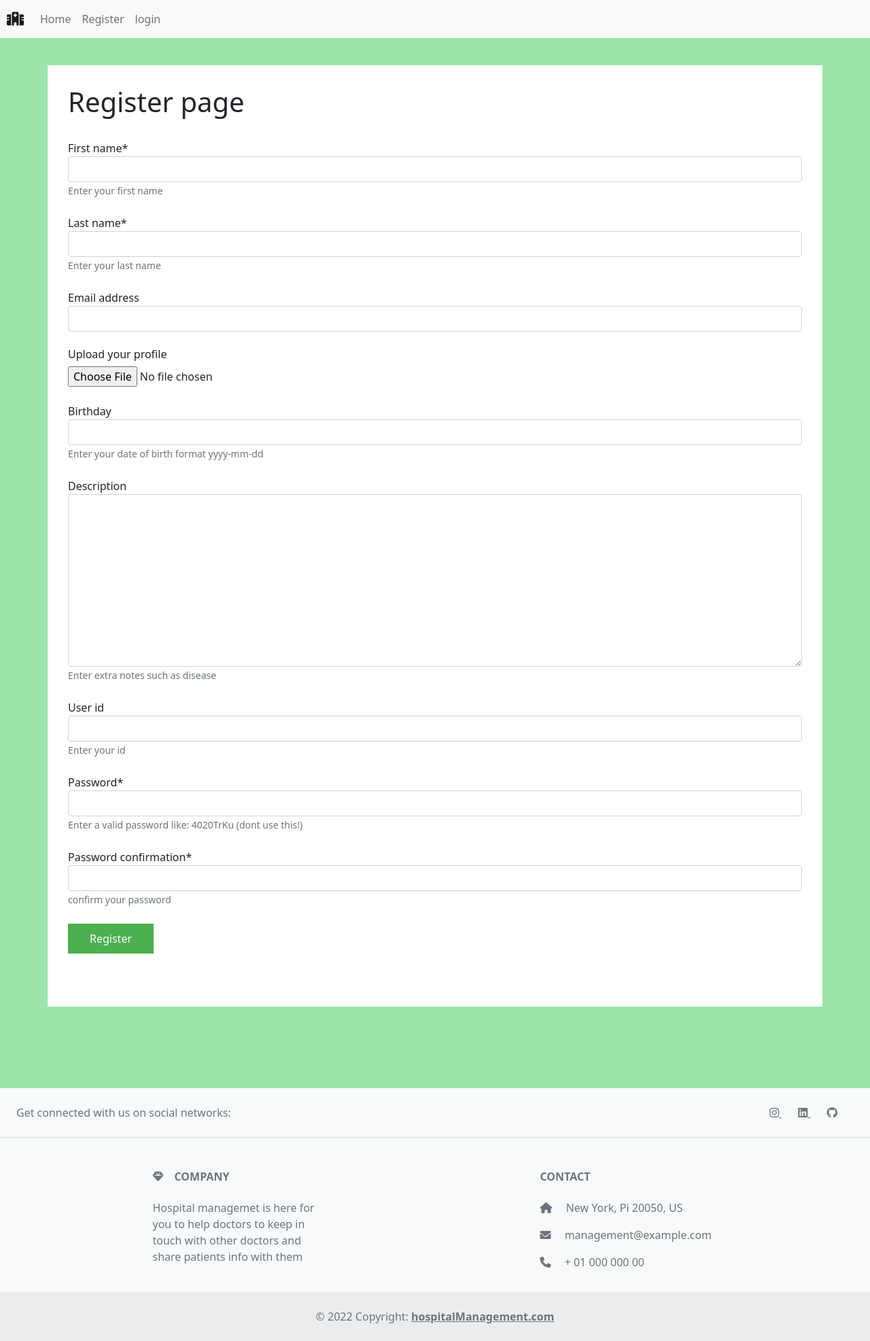
After one commit to mohamad-liyaghi/hospital-management, a Django app: page /register/ in a window 1280 px wide. The commit adds this page. Shown: the whole page at 68% size. Run offline with Django 4.2, Linux system fonts and the light colour scheme; some libraries are stand-ins or nearby versions.

Commit message:
Base authentication system added

```diff
--- /dev/null
+++ b/app/base/forms.py
@@ -0,0 +1,23 @@
+from django import forms
+from  django.contrib.auth.forms import UserCreationForm
+from base.models import BaseUser
+
+class RegisterUserForm(UserCreationForm):
+    class Meta:
+        model = BaseUser
+        fields = ('username','first_name','last_name','email','picture','birthday','description','user_id','token', 'password1', 'password2')
+        help_texts = {
+            'username': None,
+            'first_name': "Enter your first name",
+            'last_name' : "Enter your last name",
+            "birthday" : "Enter your date of birth format yyyy-mm-dd",
+            "description" : "Enter extra notes such as disease ",
+            "user_id" : "Enter your id",
+
+        }
+    def __init__(self, *args, **kwargs):
+        super(RegisterUserForm, self).__init__(*args, **kwargs)
+        self.fields['password1'].widget.attrs['class'] = 'form-control'
+        self.fields['password2'].widget.attrs['class'] = 'form-control'
+        self.fields['password1'].help_text = "Enter a valid password like: 4020TrKu (dont use this!)"
+        self.fields['password2'].help_text = 'confirm your password'
--- /dev/null
+++ b/app/base/mixins.py
@@ -0,0 +1,10 @@
+from django.shortcuts import redirect
+from django.contrib import messages
+
+class LoginMixin():
+    def dispatch(self, request, *args, **kwargs):
+        if self.request.user.is_authenticated:
+            messages.success(request,"you are already logged in!")
+            return redirect("base:home")
+        else:
+            return super().dispatch(request, *args, **kwargs)
--- a/app/base/models.py
+++ b/app/base/models.py
@@ -28,3 +28,5 @@ class BaseUser(AbstractUser):
     add_hospital = models.BooleanField(default=False)
     add_doctor = models.BooleanField(default=False)
     add_admin = models.BooleanField(default=False)
+    def __str__(self):
+        return self.first_name
--- a/app/base/urls.py
+++ b/app/base/urls.py
@@ -1,8 +1,11 @@
 from django.urls import path
-from .views import homePage
+from .views import homePage,loginPage,logoutView,registerPage
 
 app_name = "base"
 
 urlpatterns = [
-    path("",homePage,name="home")
+    path("",homePage,name="home"),
+    path("login/",loginPage.as_view(),name="login"),
+    path("register/",registerPage.as_view(),name="register"),
+    path("logout/",logoutView,name="logout")
 ]
--- a/app/base/views.py
+++ b/app/base/views.py
@@ -1,5 +1,49 @@
-from django.shortcuts import render
+from django.shortcuts import render,redirect
+from django.contrib.auth.views import LoginView
+from django.views.generic import  CreateView
+from django.urls import reverse_lazy
+from django.contrib import messages
+from django.contrib.auth import logout
+from django.db import transaction
 
+
+import uuid
+
+from .mixins import LoginMixin
+from .forms import RegisterUserForm
 # Create your views here.
+
+
 def homePage(request):
-    return  render(request,"base-app/home.html")
+    return  render(request,"base-app/other/home.html")
+
+
+class loginPage(LoginMixin,LoginView):
+    template_name = "base-app/authentication/login.html"
+    def get_success_url(self):
+        messages.success(self.request,"you are now logged in")
+        return reverse_lazy('base:home')
+
+class registerPage(LoginMixin,CreateView):
+    form_class = RegisterUserForm
+    template_name = 'base-app/authentication/register.html'
+    @transaction.atomic
+    def form_valid(self, form):
+        user = self.form_class(self.request.POST, self.request.FILES)
+        user = user.save(commit=False)
+        user.username = uuid.uuid4().hex.upper()[0:30]
+        user.token = uuid.uuid4().hex.upper()[0:15]
+        user.save()
+        messages.success(self.request, "you are now registered")
+        return redirect('base:home')
+    def form_invalid(self, form):
+        messages.success(self.request, "sth went wrong, please try again")
+
+
+def logoutView(request):
+    if request.user.is_authenticated:
+        logout(request)
+        messages.success(request, "you were logged out!")
+        return redirect('base:home')
+    else:
+        return redirect('base:login')
--- a/app/static/base/style.css
+++ b/app/static/base/style.css
@@ -7,6 +7,18 @@ body{
     padding: 30px;
     margin: 70px;
     margin-top:40px;
-    margin-bottom: 150px;
+    margin-bottom: 120px;
     text-align: left;
 }
+
+
+.btn-green{
+    background-color: #4CAF50;
+      border: none;
+      color: white;
+      padding: 10px 32px;
+      text-align: center;
+      text-decoration: none;
+      display: inline-block;
+      font-size: 16px;
+}
--- /dev/null
+++ b/app/templates/base-app/authentication/register.html
@@ -0,0 +1,31 @@
+{%extends 'base/base.html'%}
+<!DOCTYPE html>
+<html lang="en">
+<head>
+    {% load crispy_forms_tags %}
+    <meta charset="UTF-8">
+    {%block title%}Register{%endblock%}
+</head>
+<body>
+{%block body%}
+<h1>Register page</h1>
+<br/>
+		<form enctype="multipart/form-data" action="" method=POST>
+			{% csrf_token %}
+          {{form.first_name|as_crispy_field}}<br>
+          {{form.last_name|as_crispy_field}}<br>
+          {{form.email|as_crispy_field}}<br>
+          <h6>Upload your profile</h6>
+          {{form.picture}}<br><br>
+          {{form.birthday|as_crispy_field}}<br>
+          {{form.description|as_crispy_field}}<br>
+          {{form.user_id|as_crispy_field}}<br>
+          {{form.password1|as_crispy_field}}<br>
+          {{form.password2|as_crispy_field}}<br>
+
+            <input type="submit" value="Register" class="btn-green">
+		</form>
+<br/><br/>
+{%endblock%}
+</body>
+</html>
--- a/app/templates/base/base.html
+++ b/app/templates/base/base.html
@@ -11,6 +11,14 @@
 </head>
 <body>
 {%include 'base/navbar.html'%}
+{% if messages %}
+        {% for message in messages %}
+          <div class="alert alert-success alert-dismissible fade show" role="alert">
+            {{ message }}
+            <button type="button" class="btn-close" data-bs-dismiss="alert" aria-label="Close"></button>
+          </div>
+        {% endfor %}
+{% endif %}
 <div class="main-box">
     {%block body%}
     {%endblock%}
--- a/app/templates/base/footer.html
+++ b/app/templates/base/footer.html
@@ -30,8 +30,8 @@
             Hospital managemet is here for you to help doctors to keep in touch with other doctors and share patients info with them
           </p>
         </div>
+        {%if request.user.is_authenticated%}
         <div class="col-md-2 col-lg-2 col-xl-2 mx-auto mb-4">
-          {%if request.user.is_authenticated%}
             <h6 class="text-uppercase fw-bold mb-4">
               Pages
             </h6>
@@ -45,28 +45,6 @@
               <a href="#!" class="text-reset">Register admin</a>
             </p>
           </div>
-          <div class="col-md-3 col-lg-2 col-xl-2 mx-auto mb-4">
-            <!-- Links -->
-            <h6 class="text-uppercase fw-bold mb-4">
-              Other pages
-            </h6>
-            <p>
-              <a href="#!" class="text-reset">idk</a>
-            </p>
-            <p>
-              <a href="#!" class="text-reset">Settings</a>
-            </p>
-        {%else%}
-            <h6 class="text-uppercase fw-bold mb-4">
-            Pages
-          </h6>
-          <p>
-            <a href="#!" class="text-reset">Register</a>
-          </p>
-          <p>
-            <a href="#!" class="text-reset">Login</a>
-          </p>
-        </div>
         {%endif%}
         <div class="col-md-4 col-lg-3 col-xl-3 mx-auto mb-md-0 mb-4">
           <!-- Links -->
--- a/app/templates/base/navbar.html
+++ b/app/templates/base/navbar.html
@@ -1,18 +1,25 @@
 <nav class="navbar navbar-expand-lg navbar-light bg-light">
-
   <button class="navbar-toggler" type="button" data-toggle="collapse" data-target="#navbarSupportedContent" aria-controls="navbarSupportedContent" aria-expanded="false" aria-label="Toggle navigation">
     <span class="navbar-toggler-icon"></span>
   </button>
-
   <div class="collapse navbar-collapse" id="navbarSupportedContent">
     <ul class="navbar-nav mr-auto">
         <a class="navbar-brand" style="margin-left:10px;" href="#"><i class="fa-solid fa-hospital"></i></a>
       <li class="nav-item active">
         <a class="nav-link " href="#">Home</a>
       </li>
+      {%if request.user.is_authenticated%}
+        <li class="nav-item">
+          <a class="nav-link" href="{%url 'base:logout' %}">Logout</a>
+        </li>
+      {%else%}
       <li class="nav-item">
-        <a class="nav-link" href="#">Link</a>
+        <a class="nav-link" href="{%url 'base:register' %}">Register</a>
       </li>
+      <li class="nav-item">
+          <a class="nav-link" href="{%url 'base:login' %}">login</a>
+        </li>
+      {%endif%}
     </ul>
   </div>
 </nav>
--- a/config/settings.py
+++ b/config/settings.py
@@ -38,8 +38,10 @@ INSTALLED_APPS = [
     'django.contrib.sessions',
     'django.contrib.messages',
     'django.contrib.staticfiles',
+    'crispy_forms',
     'app.base.apps.BaseConfig',
     'app.hospital.apps.HospitalConfig',
+    'django_cleanup.apps.CleanupConfig',
 ]
 
 MIDDLEWARE = [
@@ -124,9 +126,11 @@ STATIC_URL = 'static/'
 # https://docs.djangoproject.com/en/4.0/ref/settings/#default-auto-field
 
 DEFAULT_AUTO_FIELD = 'django.db.models.BigAutoField'
+STATIC_URL = "app/static/"
 STATICFILES_DIRS = [
     BASE_DIR / "app/static",
 ]
 MEDIA_ROOT = os.path.join(BASE_DIR,'app/files')
 
 AUTH_USER_MODEL = "base.BaseUser"
+CRISPY_TEMPLATE_PACK = 'bootstrap4'
```
Also changed, not shown: app/templates/base-app/authentication/login.html (added, +27 -0 lines), app/templates/base-app/other/home.html (renamed from app/templates/base-app/home.html).
